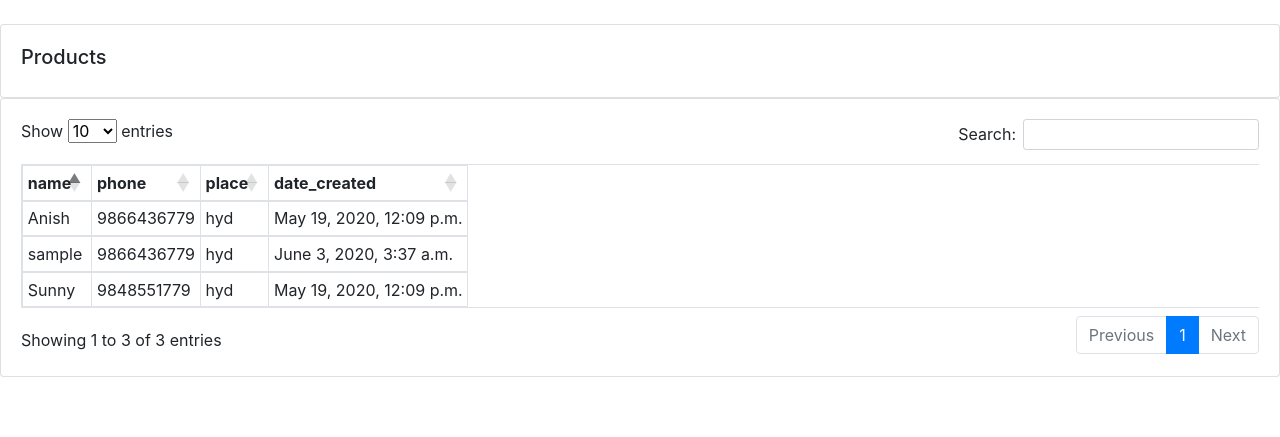
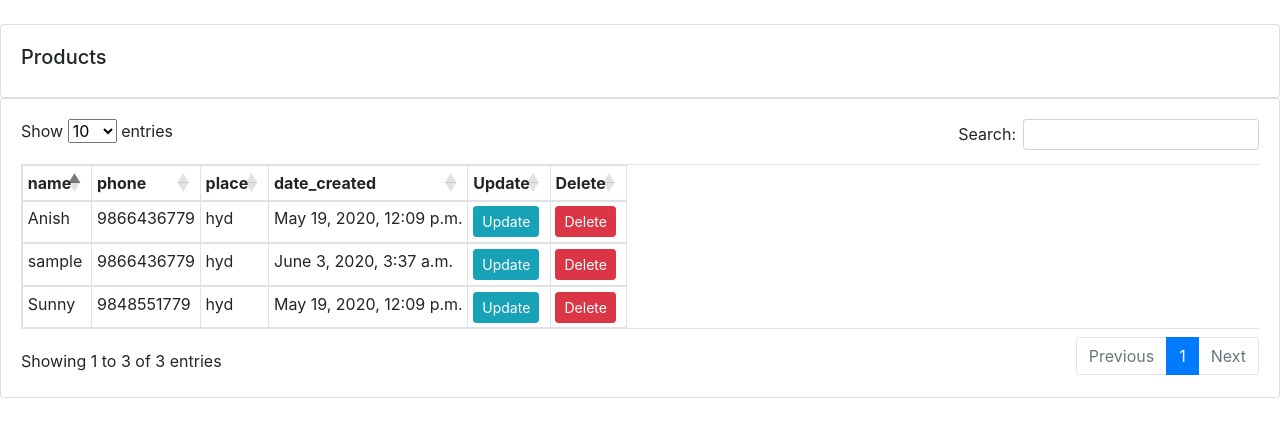
Before and after one commit to GA352491/django-deployment-bussiness-management, a Django app: page /customer_list/ in a window 1280 px wide. Shown: the part 56-493 px from the top of the page. Run offline with Django 3.2, Linux system fonts and the light colour scheme; a user stored in the database is signed in; data comes from the database, SQL or seed files in the repository; some libraries are stand-ins or nearby versions.

Commit message:
Merge branch 'master' of https://github.com/GA352491/django-deployment-bussiness-management # Please enter a commit message to explain why this merge is necessary, # especially if it merges an updated upstream into a topic branch. # # Lines starting with '#' will be ignored, and an empty message aborts # the commit.

```diff
--- a/sales/templates/customer list.html
+++ b/sales/templates/customer list.html
@@ -14,6 +14,8 @@
                         <th>phone</th>
                         <th>place</th>
                         <th>date_created</th>
+                        <th>Update</th>
+                        <th>Delete</th>
                     </tr>
                     </thead>
                     <tbody>
@@ -25,6 +27,10 @@
                             <td>{{ data.phone }}</td>
                             <td>{{ data.place }}</td>
                             <td>{{ data.date_created }}</td>
+                            <td><a class="btn btn-sm btn-info" href="{% url 'updatecustomer' data.id %}">Update</a>
+                            </td>
+                            <td><a class="btn btn-sm btn-danger" href="{% url 'deletecustomer' data.id %}">Delete</a>
+                            </td>
                         </tr>
                     {% endfor %}
                     </tbody>
```
